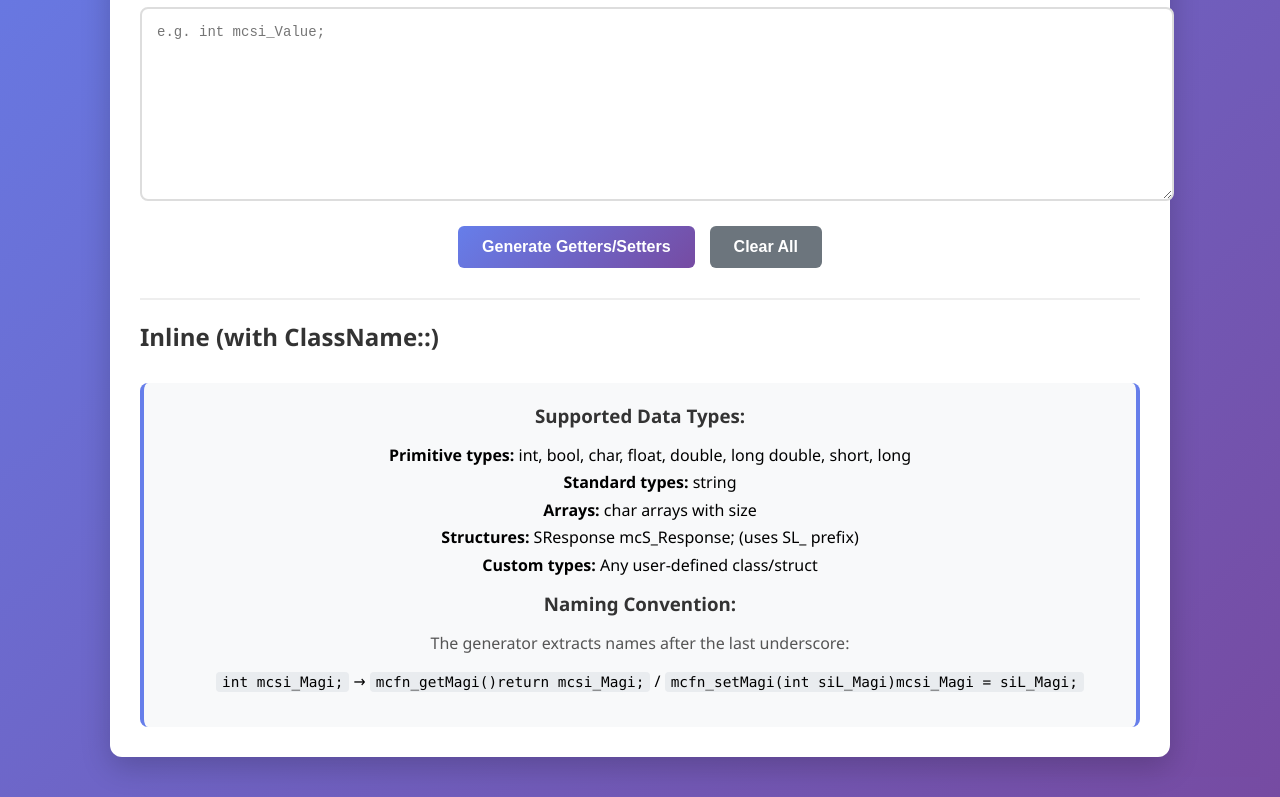
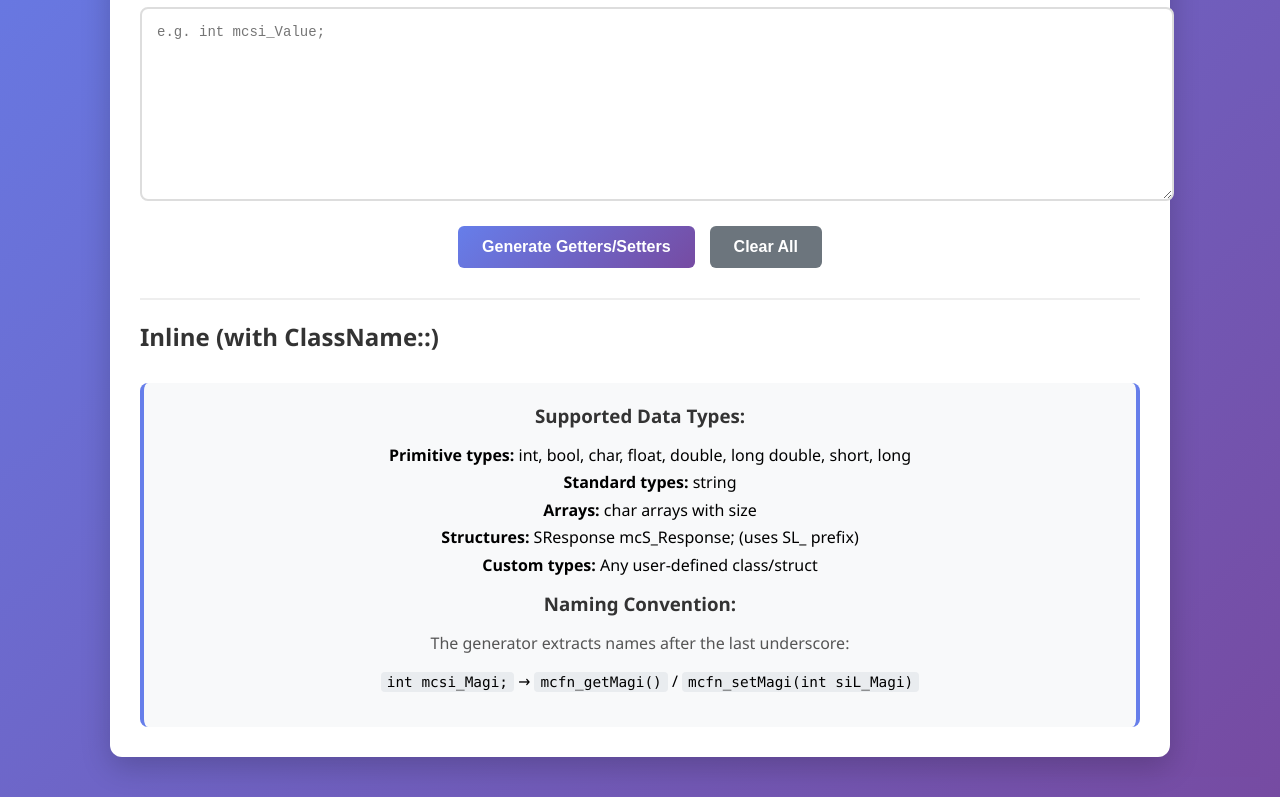
Before and after one commit to indrajithHM/6d-getters-setters, a React (Create React App) app: page / in a window 1280 px wide. Shown: the part 303-1100 px from the top of the page. Built offline with nearby package versions, Linux system fonts and the light colour scheme.

Commit message:
Updated Example

```diff
--- a/src/getterSetter.js
+++ b/src/getterSetter.js
@@ -257,7 +257,7 @@ function GetterSetter() {
                 <p>The generator extracts names after the last underscore:</p>
                 <ul>
                     <li>
-                        <code>int mcsi_Magi;</code> → <code>mcfn_getMagi(){"return mcsi_Magi;"}</code> / <code>mcfn_setMagi(int siL_Magi){"mcsi_Magi = siL_Magi;"}</code>
+                        <code>int mcsi_Magi;</code> → <code>mcfn_getMagi()</code> / <code>mcfn_setMagi(int siL_Magi)</code>
                         </li>
                          </ul>
         </div>
```
